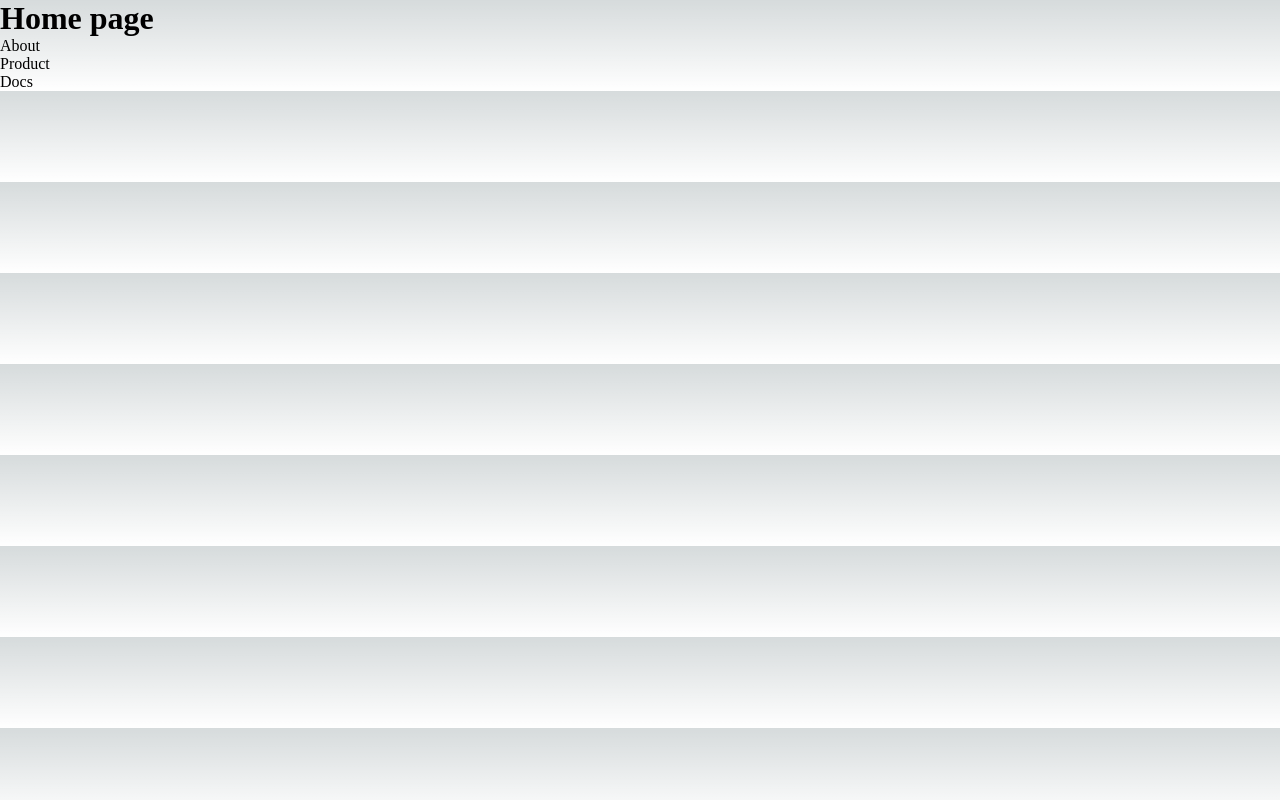
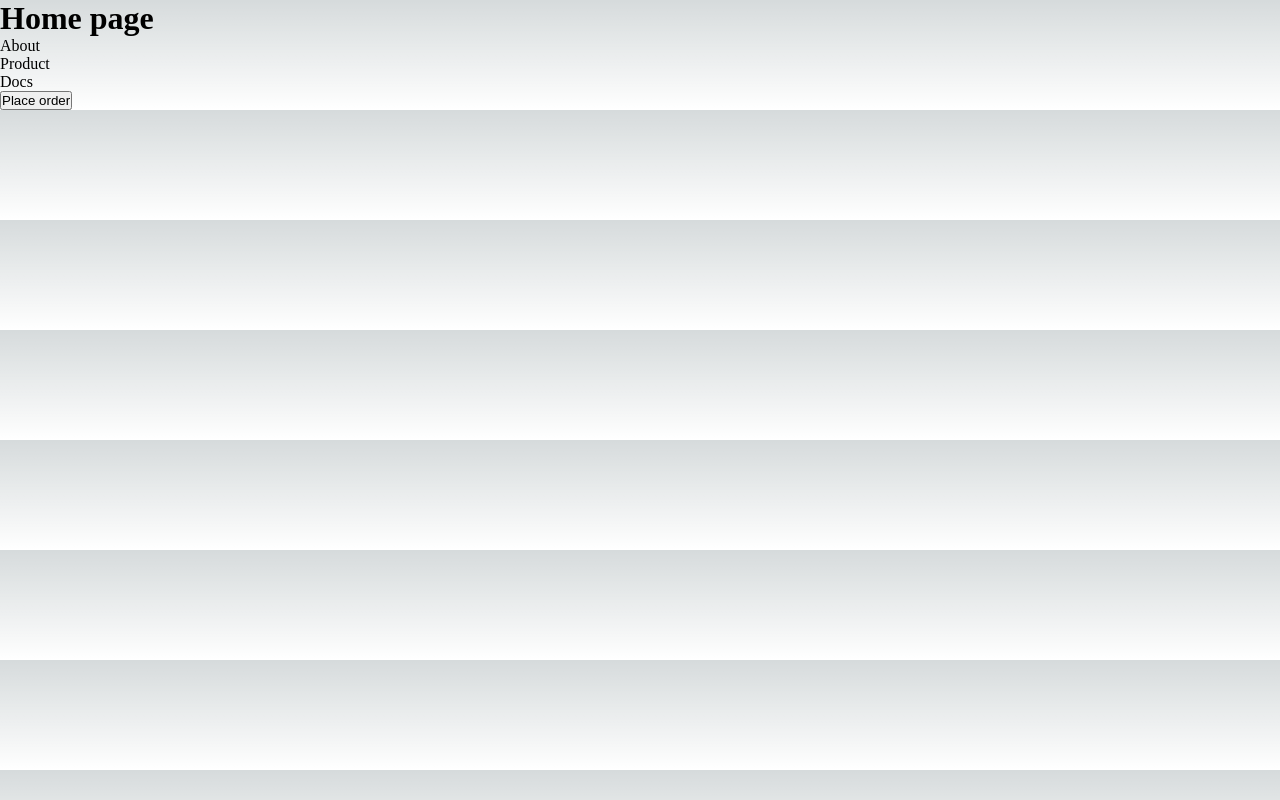
Before and after one commit to Quite-Right/NextJS, a Next.js app: page / in a window 1280 px wide. Built offline with nearby package versions, Linux system fonts and the light colour scheme.

Commit message:
added porgammatical client routing

```diff
--- a/src/pages/index.tsx
+++ b/src/pages/index.tsx
@@ -1,6 +1,13 @@
 import Link from "next/link";
+import { useRouter } from "next/router";
 
-const Home = () => <>
+const Home = () => {
+    const router = useRouter();
+    const handleClick = () => {
+        // router.replace('/product');
+        router.push('/product');
+    }
+    return <>
     <h1>Home page</h1>
     <Link href="./about">
         <div>
@@ -17,6 +24,10 @@ const Home = () => <>
             Docs
         </div>
     </Link>
-</>;
+    <button onClick={handleClick}>
+        Place order
+    </button>
+    </>
+}
 
 export default Home;
```
